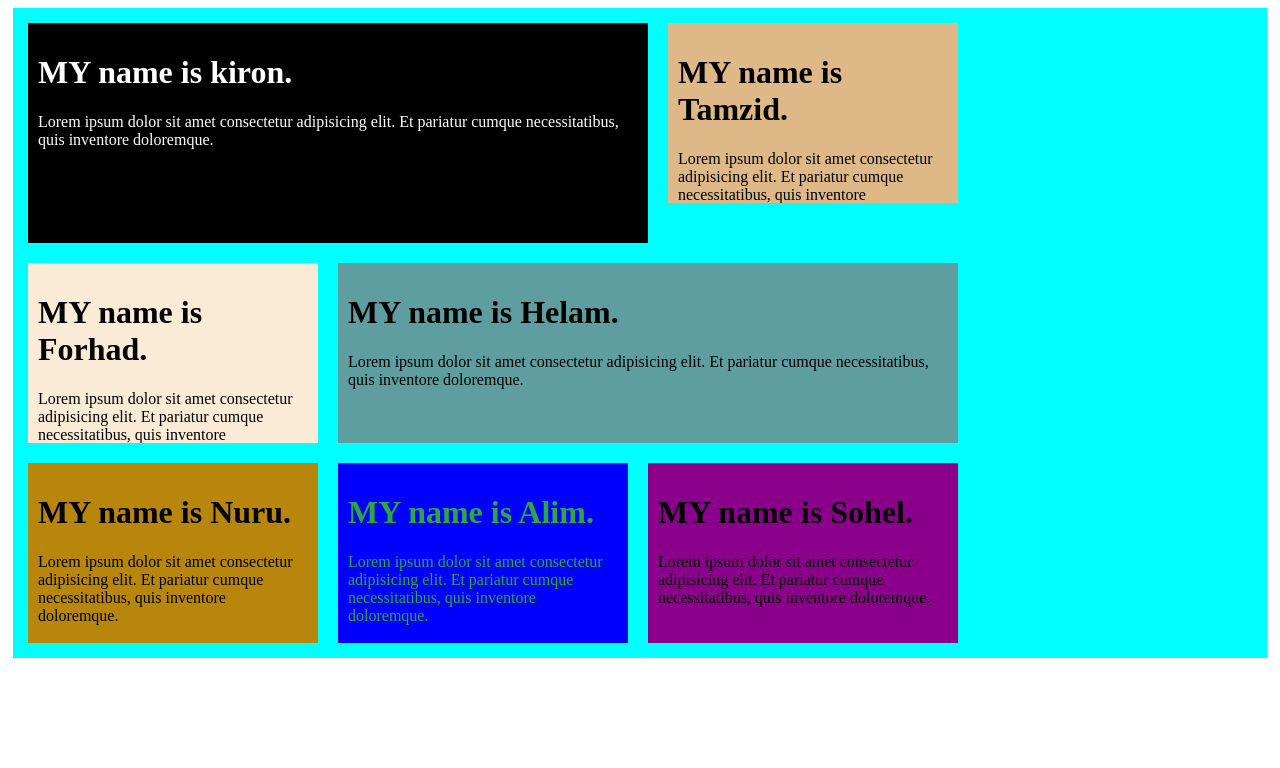
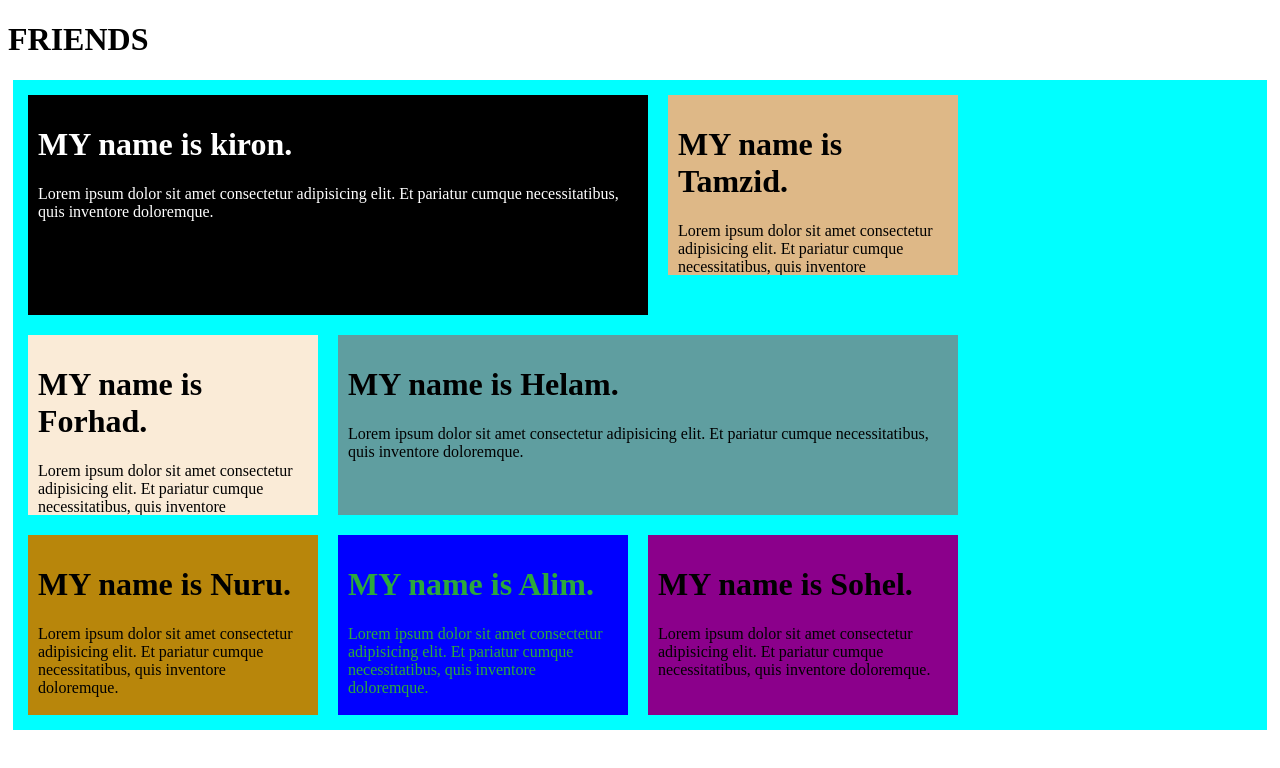
Before and after one commit to kiron12/friends, a plain HTML site: page index.html in a window 1280 px wide. Drawn offline with Linux system fonts and the light colour scheme.

Commit message:
Update index.html

```diff
--- a/index.html
+++ b/index.html
@@ -4,10 +4,11 @@
     <meta charset="UTF-8">
     <meta http-equiv="X-UA-Compatible" content="IE=edge">
     <meta name="viewport" content="width=device-width, initial-scale=1.0">
-    <title>Document</title>
+    <title>GOOD FRIENDS</title>
     <link rel="stylesheet" href="style.css">
 </head>
 <body>
+    <h1 class="friend">FRIENDS</h1>
 
 
     <div class="flexbox">
```
